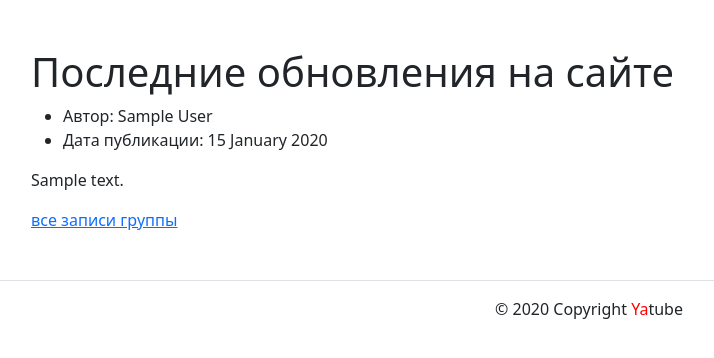
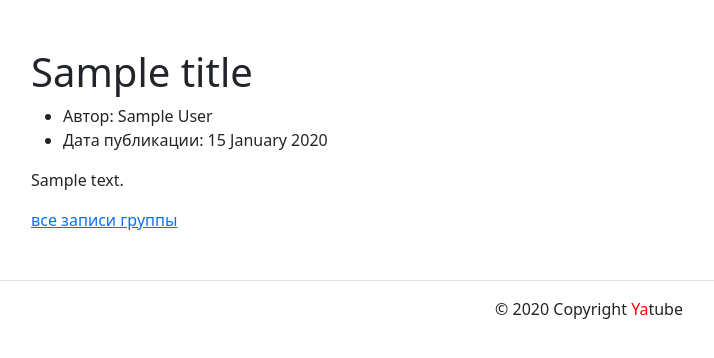
Before and after one commit to gatitobonito/yatube_project, a Django app: template yatube/templates/posts/index.html in a window 1280 px wide. Shown: the part 56-414 px from the top of the page, without its empty margins (51-765 px from the left). Run offline with Django 3.2, Linux system fonts and the light colour scheme; tables that the repository leaves empty hold one stand-in row (values such as "Sample post"); the template is opened without the code that fills it: values that come from a table or form of the project are taken from there, most other values are stand-ins (such as "Sample title", 1, 10 or a date in 2020); some libraries are stand-ins or nearby versions.

Commit message:
рабочий вариант

```diff
--- a/yatube/posts/admin.py
+++ b/yatube/posts/admin.py
@@ -14,11 +14,11 @@ class PostAdmin(admin.ModelAdmin):
         'author',
         'group',
     )
+    list_editable = ('group',)
     # Добавляем интерфейс для поиска по тексту постов
     search_fields = ('text',)
     # Добавляем возможность фильтрации по дате
     list_filter = ('pub_date',)
-    list_editable = ('group',)
     empty_value_display = '-пусто-'
 
 
--- a/yatube/posts/urls.py
+++ b/yatube/posts/urls.py
@@ -7,6 +7,6 @@ app_name = 'posts'
 
 urlpatterns = [
     # Главная страница
-    path('', views.index),
+    path('', views.index, name='index'),
     path('group/<slug>/', views.group_posts, name='group_list'),
 ]
--- a/yatube/posts/views.py
+++ b/yatube/posts/views.py
@@ -7,7 +7,7 @@ from .models import Post, Group
 # Главная страница
 def index(request):
     template = 'posts/index.html'
-    title = 'Это главная страница проекта Yatube'
+    title = 'Последние обновления на сайте'
     posts = Post.objects.order_by('-pub_date')[:10]
     context = {
         'title': title,
@@ -19,7 +19,7 @@ def index(request):
 def group_posts(request, slug):
     group = get_object_or_404(Group, slug=slug)
     template = 'posts/group_list.html'
-    title = 'Здесь будет информация о группах проекта Yatube'
+    title = group
     posts = Post.objects.filter(group=group).order_by('-pub_date')[:10]
     context = {
         'title': title,
--- a/yatube/templates/base.html
+++ b/yatube/templates/base.html
@@ -18,7 +18,7 @@
       <title>
 
         {% block title %}
-          Последние обновления на сайте
+          {{ title }}
         {% endblock %}
 
       </title>
--- a/yatube/templates/posts/index.html
+++ b/yatube/templates/posts/index.html
@@ -5,7 +5,7 @@
 {% endblock %}
 
 {% block content %}
-        <h1>Последние обновления на сайте</h1>
+        <h1> {{ title }} </h1>
         <article>
         {% for post in posts %}
         <ul>
```
Also changed, not shown: yatube/templates/posts/group_list.html (+4 -4 lines).
